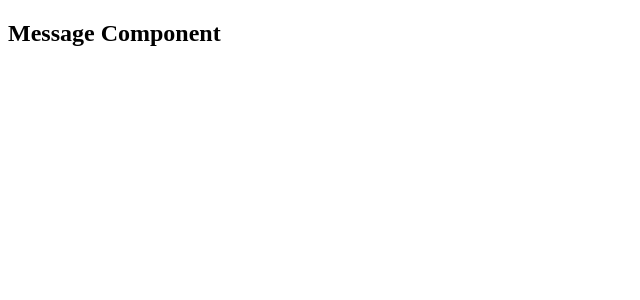
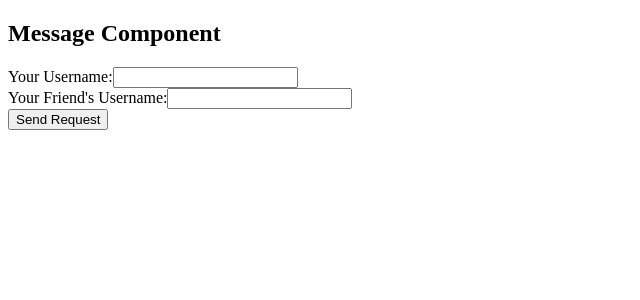
Before and after one commit to MozartofCode/Spotify-Mix-Maker, a React (Create React App) app in the folder frontend/: page /Message in a window 1280 px wide. Shown: the top 300 px of the page, without its empty margins (0-640 px from the left). Built offline with nearby package versions, Linux system fonts and the light colour scheme.

Commit message:
Perfected the logic for sending a request to another user (friend). Onto creating some sort of a page for accepting, rejecting requests...

```diff
--- a/frontend/src/App.js
+++ b/frontend/src/App.js
@@ -36,7 +36,7 @@ const App = () => {
     }
 
     else {
-      alert("Registeration successful!");
+      alert("Registration successful!");
     }
 
   };
--- a/frontend/src/Message.js
+++ b/frontend/src/Message.js
@@ -1,14 +1,64 @@
-import React from 'react';
-import { useLocation } from 'react-router-dom';
+import React, { useState } from 'react';
+import { useLocation, useNavigate } from 'react-router-dom';
 
 const Message = () => {
+
   const location = useLocation();
   const { album } = location.state || {};
+
+  const [username, setUsername] = useState('');
+  const [friend, setFriend] = useState('');
+
+  const handleUsernameChange = (e) => {
+    setUsername(e.target.value);
+  };
+
+  const handleFriendChange = (e) => {
+    setFriend(e.target.value);
+  };
+
+  const handleSubmission = async () => {
+
+    const response = fetch('http://localhost:5000/api/sendRequest', {
+      method: 'POST',
+      headers: {
+        'Content-Type': 'application/json',
+      },
+      body: JSON.stringify({
+        username: username,
+        friend: friend,
+        album: album,
+      }),
+    });
+
+
+
+    if (response.status === 404 || response.status === 400) {
+      alert("Try again! Problem with either your name, friend's name or the album...");
+    }
+
+    else {
+      alert('Request send! Wait for your friend to accept...');
+    }
+
+  };
+
 
   return (
     <div>
       <h2>Message Component</h2>
-      <p>{album}</p>
+      <div>
+        <label>Your Username:</label>
+        <input type="text" value={username} onChange={handleUsernameChange} />
+      </div>
+      <div>
+        <label>Your Friend's Username:</label>
+        <input type="text" value={friend} onChange={handleFriendChange} />
+      </div>
+      <div>
+        <button onClick={handleSubmission}>Send Request</button>
+      </div>
+
     </div>
   );
 };
```
Also changed, not shown: 1 other file (tests, documents, lock files or other folders).
